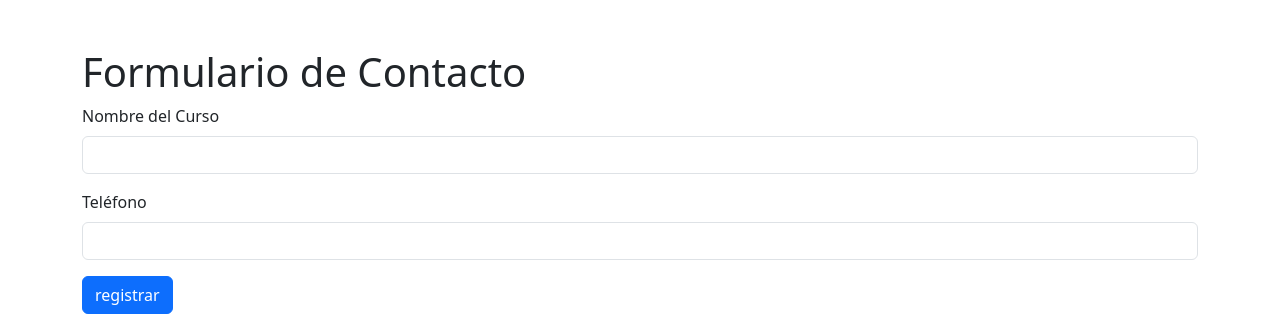
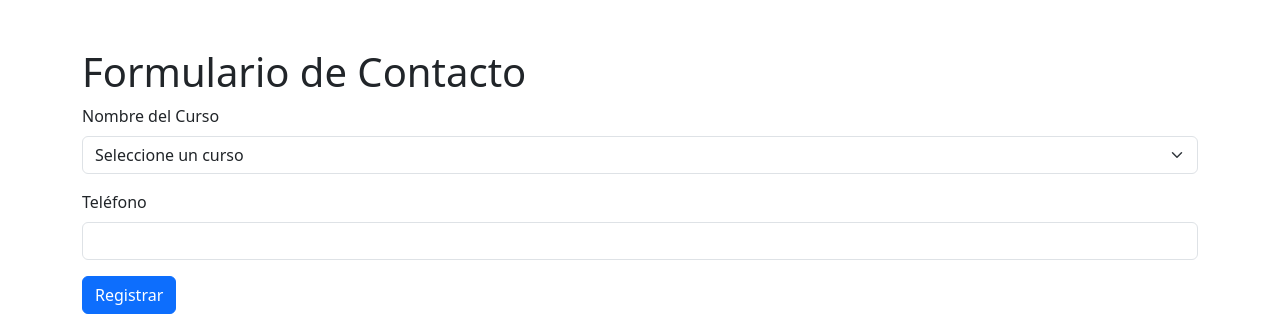
Before and after one commit to Saul941/Flask7B, a Flask app: page / in a window 1280 px wide. Shown: the top 314 px of the page. Run offline with Flask 3, Linux system fonts and the light colour scheme; data that the repository does not hold is empty; some libraries are stand-ins or nearby versions.

Commit message:
Update app.html

```diff
--- a/templates/app.html
+++ b/templates/app.html
@@ -15,13 +15,19 @@
         <form id="frmContacto" action="/contacto" method="POST">
             <div class="mb-3">
                 <label for="curso" class="form-label">Nombre del Curso</label>
-                <input type="text" class="form-control" id="curso" name="curso" required minlength="10" maxlength="50">
+                <select class="form-select" id="curso" name="curso" required>
+                    <option value="">Seleccione un curso</option>
+                    <option value="Seguridad Informática">Seguridad Informática</option>
+                    <option value="Química">Química</option>
+                    <option value="Arquitectura">Arquitectura</option>
+                    <option value="Matemáticas">Matemáticas</option>
+                </select>
             </div>
             <div class="mb-3">
                 <label for="telefono" class="form-label">Teléfono</label>
                 <input type="tel" class="form-control" id="telefono" name="telefono" required minlength="10" maxlength="15">
             </div>
-            <button type="submit" class="btn btn-primary">registrar</button>
+            <button type="submit" class="btn btn-primary">Registrar</button>
         </form>
     </div>
     <div class="container">
@@ -40,9 +46,7 @@
             $("#frmContacto").validate({
                 rules: {
                     curso: {
-                        required: true,
-                        minlength: 10,
-                        maxlength: 50
+                        required: true
                     },
                     telefono: {
                         required: true,
@@ -53,9 +57,7 @@
                 },
                 messages: {
                     curso: {
-                        required: "Por favor, introduce el nombre del curso.",
-                        minlength: "El curso debe tener al menos 10 caracteres.",
-                        maxlength: "El curso no puede tener más de 50 caracteres."
+                        required: "Por favor, selecciona un curso."
                     },
                     telefono: {
                         required: "Por favor, introduce tu teléfono.",
```
